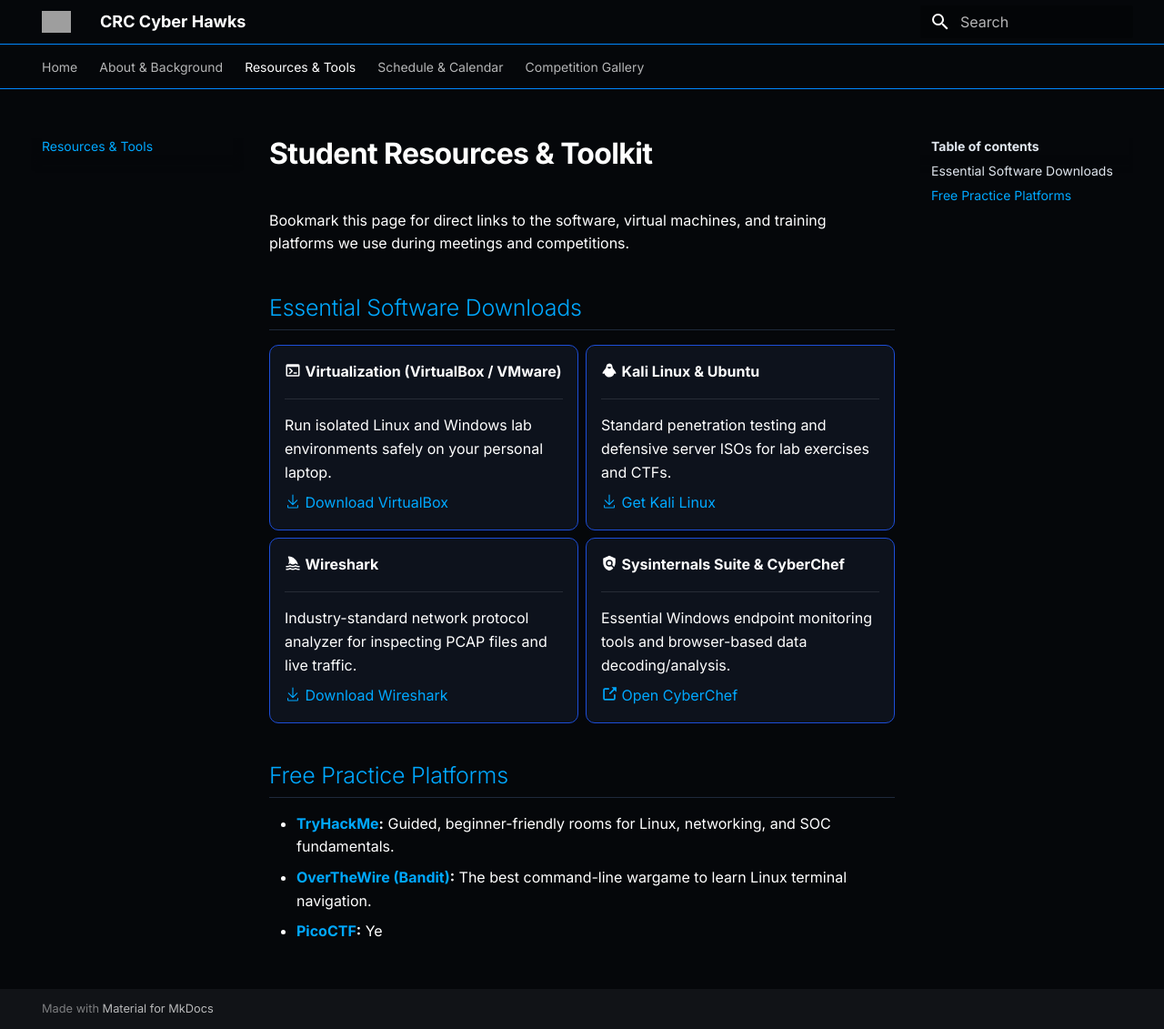
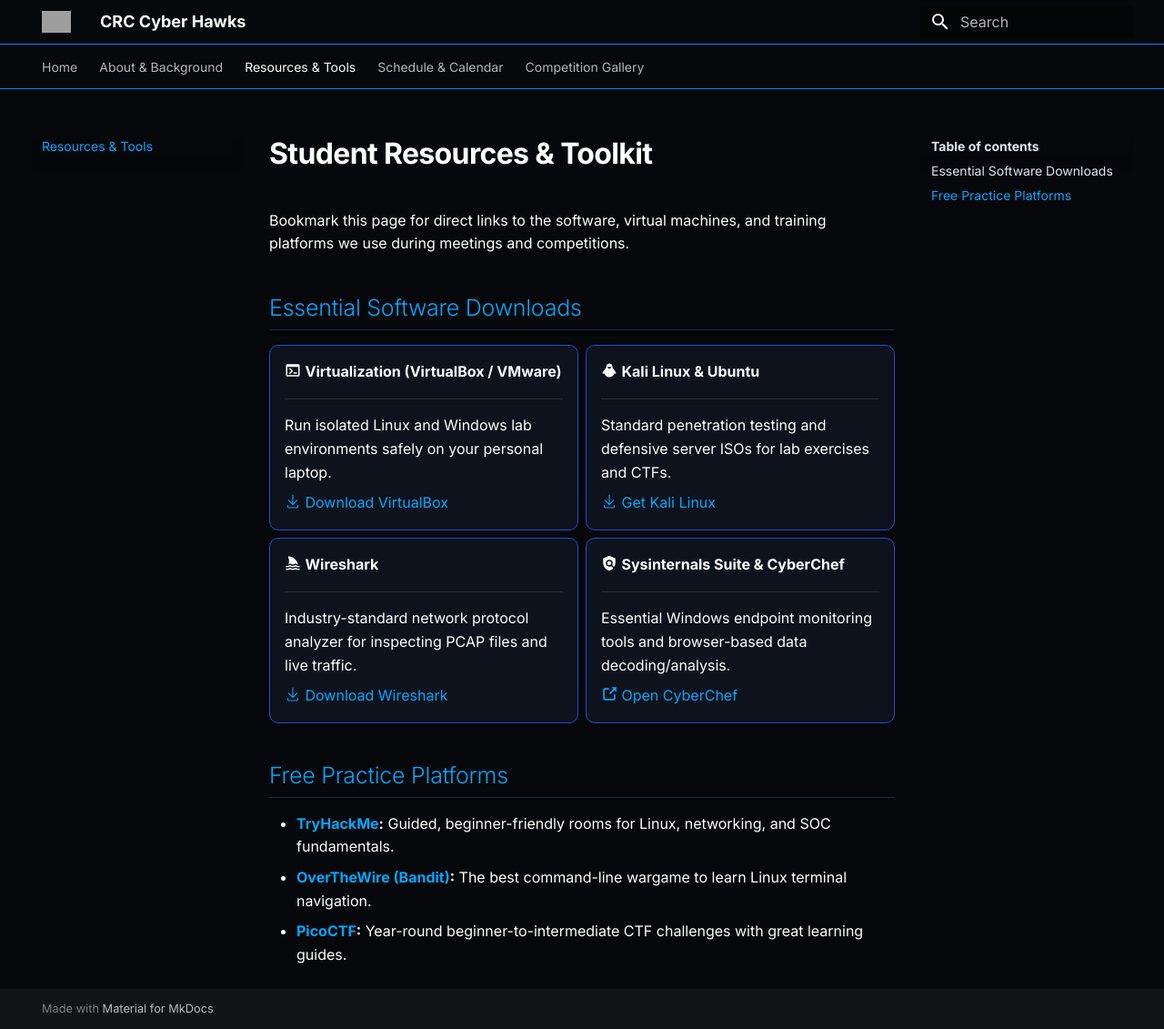
Before and after one commit to CRC-CyberHawks/crc.cyberhawks, an MkDocs documentation site: the page built from docs/resources.md, in a window 1280 px wide and 1131 px high. Shown: the whole window at 91% size. Built offline with MkDocs 1.6.1 and Material for MkDocs 9.7.7, drawn with Linux system fonts in a browser that asks for light colours; grey boxes are pictures that could not be loaded.

Commit message:
Update PicoCTF description for clarity

```diff
--- a/docs/resources.md
+++ b/docs/resources.md
@@ -43,4 +43,4 @@ Bookmark this page for direct links to the software, virtual machines, and train
 ## Free Practice Platforms
 * **[TryHackMe](https://tryhackme.com):** Guided, beginner-friendly rooms for Linux, networking, and SOC fundamentals.
 * **[OverTheWire (Bandit)](https://overthewire.org):** The best command-line wargame to learn Linux terminal navigation.
-* **[PicoCTF](https://picoctf.org):** Ye
+* **[PicoCTF](https://picoctf.org):** Year-round beginner-to-intermediate CTF challenges with great learning guides.
```
